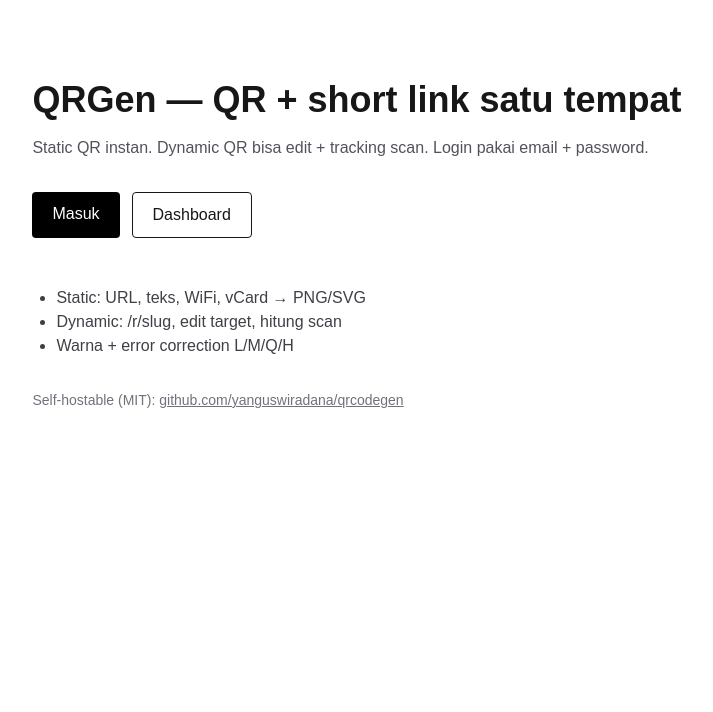
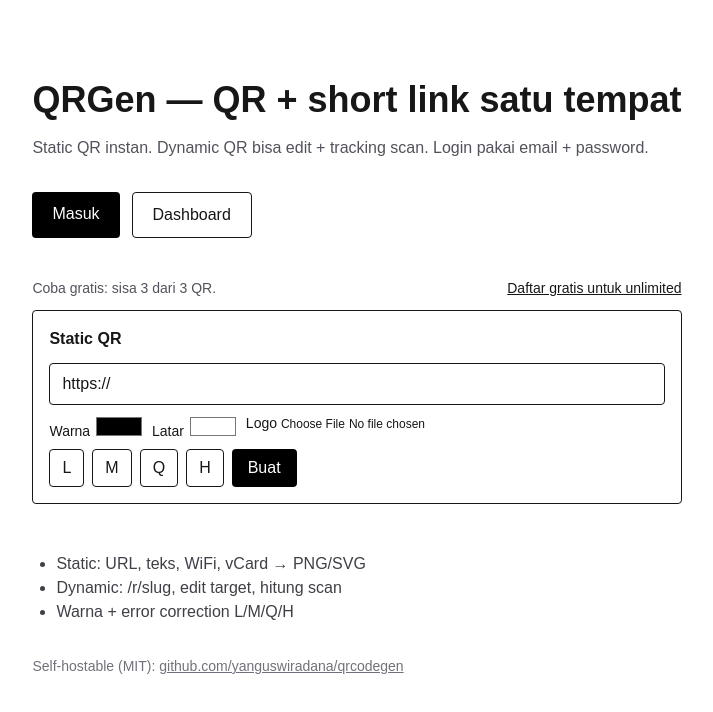
Before and after one commit to yanguswiradana/qrcodegen, a Next.js app: page / in a window 1280 px wide. Shown: the top 712 px of the page, without its empty margins (283-996 px from the left). Built offline with nearby package versions, Linux system fonts and the light colour scheme.

Commit message:
Freemium: landing 3x QR anonim, CTA daftar, dashboard unlimited

```diff
--- a/src/app/page.tsx
+++ b/src/app/page.tsx
@@ -1,4 +1,5 @@
 import Link from "next/link";
+import FreeQrGate from "@/components/FreeQrGate";
 
 export default function Home() {
   return (
@@ -16,6 +17,9 @@ export default function Home() {
           Dashboard
         </Link>
       </div>
+
+      <FreeQrGate />
+
       <ul className="mt-12 list-disc pl-6 text-zinc-700">
         <li>Static: URL, teks, WiFi, vCard → PNG/SVG</li>
         <li>Dynamic: /r/slug, edit target, hitung scan</li>
--- /dev/null
+++ b/src/components/FreeQrGate.tsx
@@ -0,0 +1,63 @@
+"use client";
+
+import { useEffect, useState } from "react";
+import Link from "next/link";
+import QrStaticForm from "@/components/QrStaticForm";
+
+const KEY = "qrgen_free_count";
+const LIMIT = 3;
+
+export default function FreeQrGate() {
+  const [used, setUsed] = useState(0);
+  const [ready, setReady] = useState(false);
+
+  useEffect(() => {
+    setUsed(Number(localStorage.getItem(KEY) ?? 0));
+    setReady(true);
+  }, []);
+
+  const left = Math.max(0, LIMIT - used);
+  const locked = used >= LIMIT;
+
+  function count() {
+    const next = used + 1;
+    setUsed(next);
+    localStorage.setItem(KEY, String(next));
+  }
+
+  if (!ready) return null;
+
+  return (
+    <div className="mt-10">
+      <div className="mb-3 flex items-center justify-between text-sm">
+        <p className="text-zinc-600">
+          {locked
+            ? "Kuota gratis habis (3/3)."
+            : `Coba gratis: sisa ${left} dari ${LIMIT} QR.`}
+        </p>
+        <Link href="/login" className="underline">
+          Daftar gratis untuk unlimited
+        </Link>
+      </div>
+
+      {locked ? (
+        <div className="rounded border p-6 text-center">
+          <p className="font-semibold">Kuota coba gratis habis</p>
+          <p className="mt-1 text-sm text-zinc-600">
+            Daftar untuk generate tanpa batas + short link + tracking scan.
+          </p>
+          <div className="mt-4 flex justify-center gap-3">
+            <Link
+              href="/login"
+              className="rounded bg-black px-5 py-2 text-white"
+            >
+              Daftar / Masuk
+            </Link>
+          </div>
+        </div>
+      ) : (
+        <QrStaticForm onGenerated={count} />
+      )}
+    </div>
+  );
+}
--- a/src/components/QrStaticForm.tsx
+++ b/src/components/QrStaticForm.tsx
@@ -26,7 +26,13 @@ function drawLogo(img: HTMLImageElement, png: string): Promise<string> {
   });
 }
 
-export default function QrStaticForm() {
+export default function QrStaticForm({
+  onGenerated,
+  disabled = false,
+}: {
+  onGenerated?: () => void;
+  disabled?: boolean;
+} = {}) {
   const [text, setText] = useState("https://");
   const [color, setColor] = useState("#000000");
   const [bg, setBg] = useState("#ffffff");
@@ -35,16 +41,20 @@ export default function QrStaticForm() {
   const [logoPreview, setLogoPreview] = useState("");
 
   async function gen(ecc: "L" | "M" | "Q" | "H" = "M") {
-    if (!text.trim()) return;
+    if (!text.trim() || disabled) return;
     const style = { color, bg, ecc };
     let out = await toPngDataUrl(text, style);
     setSvg(await toSvg(text, style));
     if (logoPreview) {
       const logo = new Image();
-      logo.onload = async () => setPng(await drawLogo(logo, out));
+      logo.onload = async () => {
+        setPng(await drawLogo(logo, out));
+        onGenerated?.();
+      };
       logo.src = logoPreview;
     } else {
       setPng(out);
+      onGenerated?.();
     }
   }
 
```
